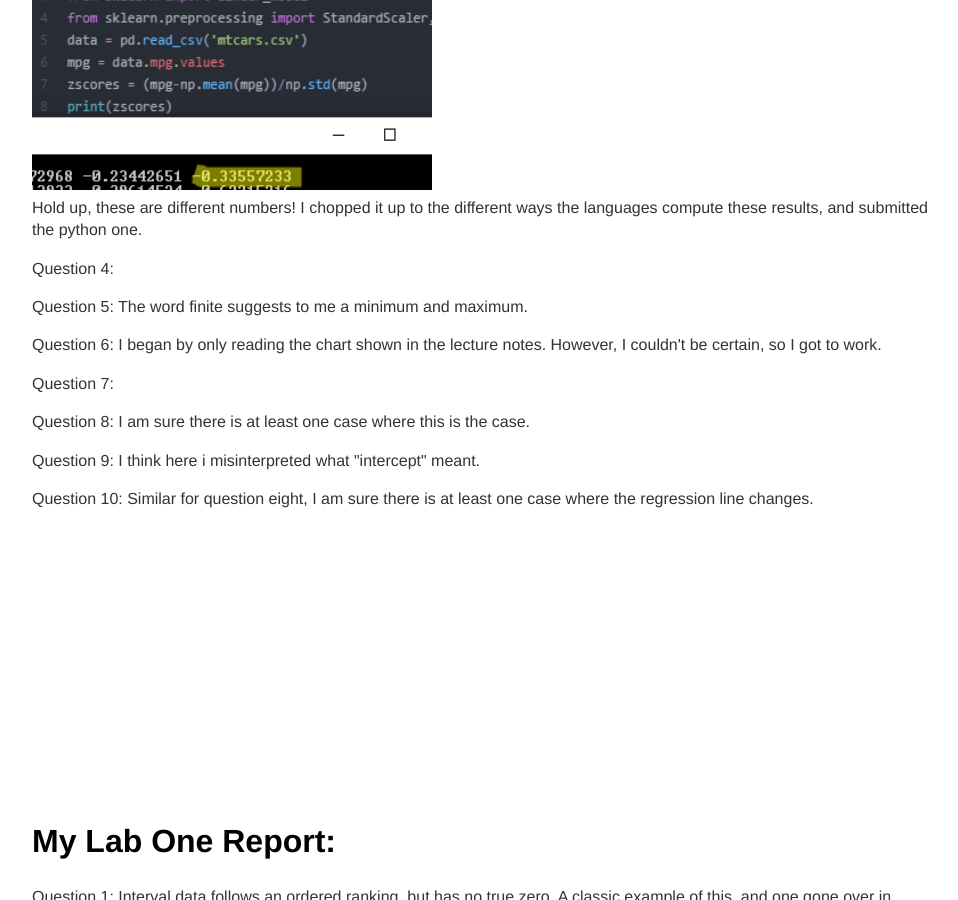
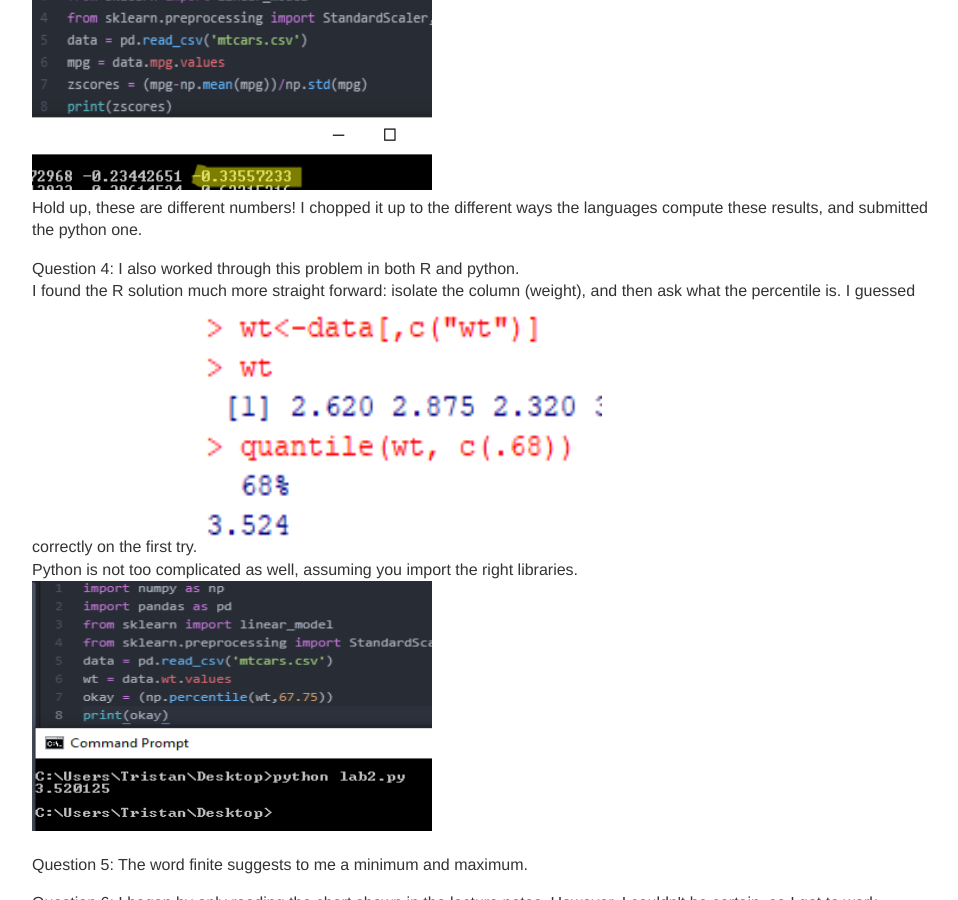
Before and after one commit to tlrob/tlrob.github.io, a Jekyll site: the page built from index.html, in a window 1280 px wide and 900 px high, scrolled down 721 px. Shown: the whole window, without its empty margins (160-1118 px from the left). Built offline with Jekyll 4.4.1, drawn with Linux system fonts in a browser that asks for light colours.

Commit message:
Update index.html

```diff
--- a/index.html
+++ b/index.html
@@ -8,7 +8,7 @@ title: tlrob's site
 	<p>Question 1: I recognized this as a Chebyschev's Theorem problem. However, I misunderstood the prompt and entered in 8. Should have entered in the center of eight - four. I assume this was accounted for in a way since I got half credit ;)</p>
 	<p>Question 2: In my experience, quantiles can be arbetrary and not solely based on z-scores.</p>
 	<p>Question 3: I have a confession to make. I prefer using R over python for problems such as these. Here is my R attempt:<br> <img src="r_q3.png" alt="q3_r" width="400" height="250"> <br> However, I did it on Python too!<br> <img src="python_q3.png" alt="p_q3" width="400" height="250"><br>Hold up, these are different numbers! I chopped it up to the different ways the languages compute these results, and submitted the python one.</p>
-	<p>Question 4: </p>
+	<p>Question 4: I also worked through this problem in both R and python.<br> I found the R solution much more straight forward: isolate the column (weight), and then ask what the percentile is. I guessed correctly on the first try. <img src="r_q4.png" alt="r_q4" width="400" height="250"> <br> Python is not too complicated as well, assuming you import the right libraries. <img src="python_q4.png" alt="p_q4" width="400" height="250"></p>
 	<p>Question 5: The word finite suggests to me a minimum and maximum.</p>
 	<p>Question 6: I began by only reading the chart shown in the lecture notes. However, I couldn't be certain, so I got to work.</p>
 	<p>Question 7: </p>
```
